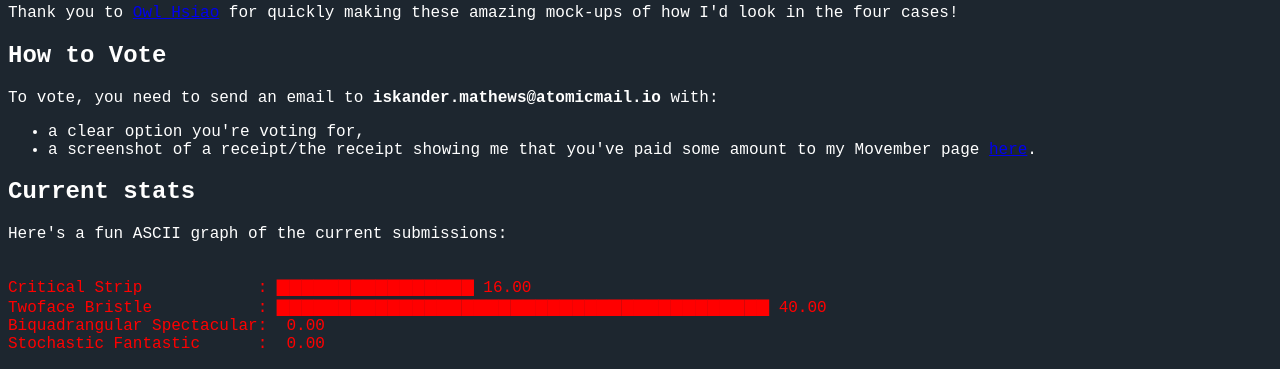
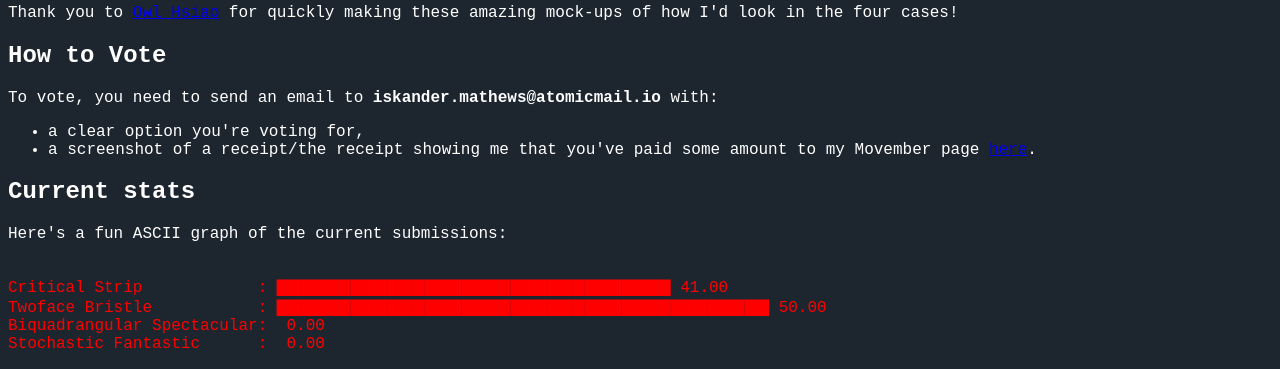
Before and after one commit to n-simplex/movember-2026, a plain HTML site: page index.html in a window 1280 px wide. Shown: the part 973-1342 px from the top of the page. Drawn offline with Linux system fonts and the light colour scheme.

```diff
--- a/index.html
+++ b/index.html
@@ -86,8 +86,8 @@ body {
 <p>Here's a fun ASCII graph of the current submissions:</p>
 
 <p class="graph">
-Critical Strip            : ▇▇▇▇▇▇▇▇▇▇▇▇▇▇▇▇ 16.00
-Twoface Bristle           : ▇▇▇▇▇▇▇▇▇▇▇▇▇▇▇▇▇▇▇▇▇▇▇▇▇▇▇▇▇▇▇▇▇▇▇▇▇▇▇▇ 40.00
+Critical Strip            : ▇▇▇▇▇▇▇▇▇▇▇▇▇▇▇▇▇▇▇▇▇▇▇▇▇▇▇▇▇▇▇▇ 41.00
+Twoface Bristle           : ▇▇▇▇▇▇▇▇▇▇▇▇▇▇▇▇▇▇▇▇▇▇▇▇▇▇▇▇▇▇▇▇▇▇▇▇▇▇▇▇ 50.00
 Biquadrangular Spectacular:  0.00
 Stochastic Fantastic      :  0.00
 </p>
```
